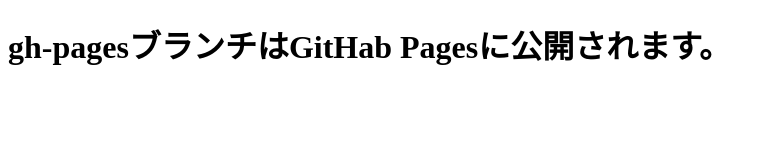
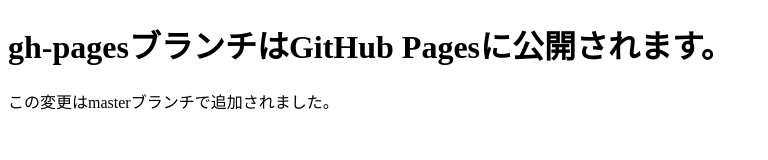
Before and after one commit to Lion-choco/git-study, a plain HTML site: page index.html in a window 1280 px wide. Shown: the whole page, without its empty margins (0-768 px from the left). Drawn offline with Linux system fonts and the light colour scheme.

Commit message:
段落を追加

```diff
--- a/index.html
+++ b/index.html
@@ -1,11 +1,11 @@
 <!DOCTYPE html>
 <html lang="ja">
 <head>
-    <meta charset="UTF-8">
-    <meta name="viewport" content="width=device-width, initial-scale=1.0">
-    <title>Gitの勉強</title>
+  <meta charset="UTF-8">
+  <title>Gitの勉強</title>
 </head>
 <body>
-    <h1>gh-pagesブランチはGitHab Pagesに公開されます。</h1>
+  <h1>gh-pagesブランチはGitHub Pagesに公開されます。</h1>
+  <p>この変更はmasterブランチで追加されました。</p>
 </body>
 </html>
```
